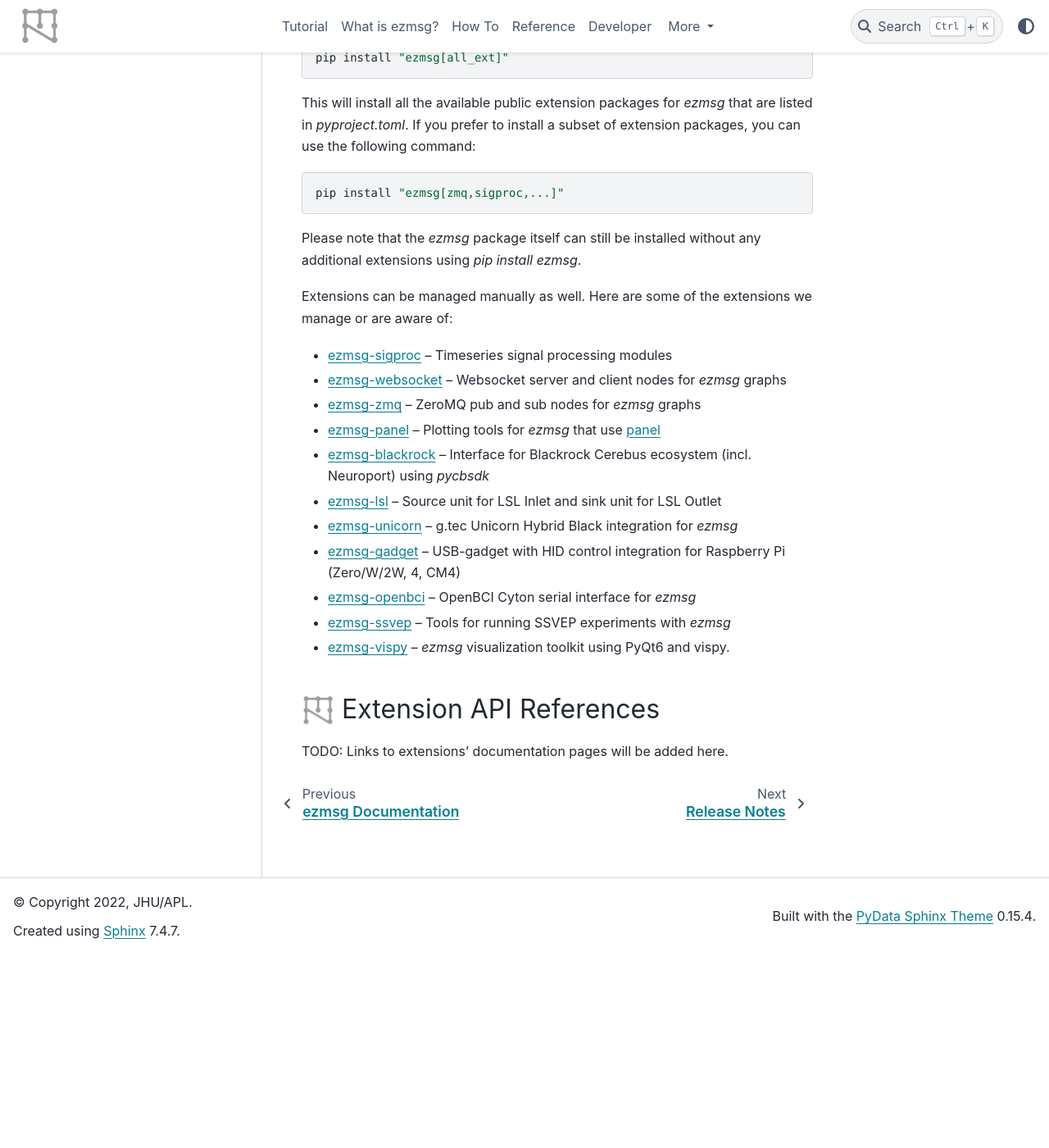
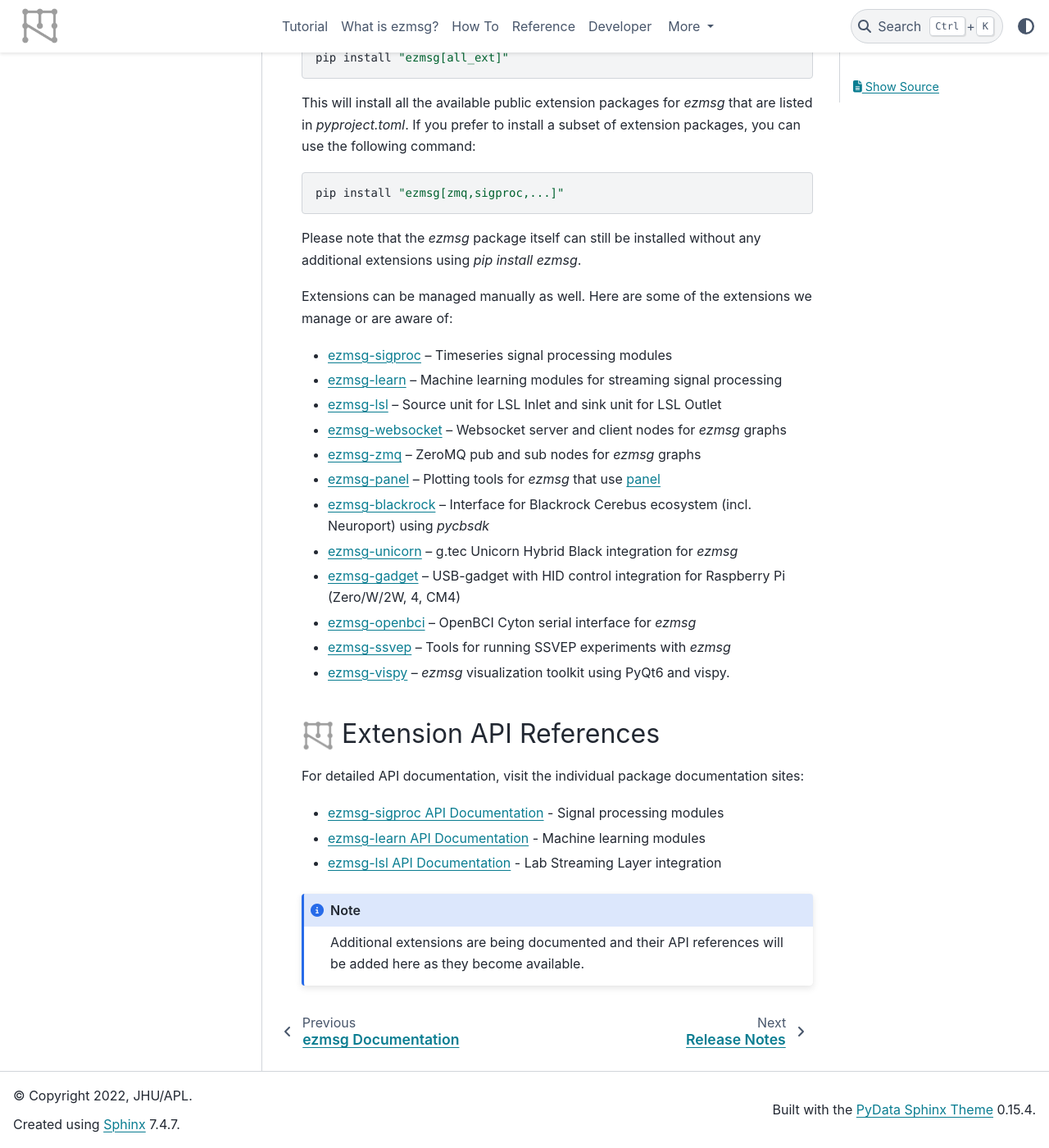
Before and after one commit to ezmsg-org/ezmsg-org.github.io, a Sphinx documentation site: the page built from docs/source/extensions/content-extensions.rst, in a window 1280 px wide and 1400 px high, scrolled down 236 px. Shown: the whole window at 82% size. Built offline with Sphinx 7.4.7 and the PyData theme 0.15.4, drawn with Linux system fonts in a browser that asks for light colours.

Commit message:
Update links

```diff
--- a/docs/source/extensions/content-extensions.rst
+++ b/docs/source/extensions/content-extensions.rst
@@ -20,11 +20,12 @@
 Extensions can be managed manually as well. Here are some of the extensions we manage or are aware of:
 
 - `ezmsg-sigproc <https://github.com/ezmsg-org/ezmsg-sigproc>`_ -- Timeseries signal processing modules
+- `ezmsg-learn <https://github.com/ezmsg-org/ezmsg-learn>`_ -- Machine learning modules for streaming signal processing
+- `ezmsg-lsl <https://github.com/ezmsg-org/ezmsg-lsl>`_ -- Source unit for LSL Inlet and sink unit for LSL Outlet
 - `ezmsg-websocket <https://github.com/ezmsg-org/ezmsg-websocket>`_ -- Websocket server and client nodes for `ezmsg` graphs
 - `ezmsg-zmq <https://github.com/ezmsg-org/ezmsg-zmq>`_ -- ZeroMQ pub and sub nodes for `ezmsg` graphs
 - `ezmsg-panel <https://github.com/griffinmilsap/ezmsg-panel>`_ -- Plotting tools for `ezmsg` that use `panel <https://github.com/holoviz/panel>`_
 - `ezmsg-blackrock <https://github.com/griffinmilsap/ezmsg-blackrock>`_ -- Interface for Blackrock Cerebus ecosystem (incl. Neuroport) using `pycbsdk`
-- `ezmsg-lsl <https://github.com/ezmsg-org/ezmsg-lsl>`_ -- Source unit for LSL Inlet and sink unit for LSL Outlet
 - `ezmsg-unicorn <https://github.com/griffinmilsap/ezmsg-unicorn>`_ -- g.tec Unicorn Hybrid Black integration for `ezmsg`
 - `ezmsg-gadget <https://github.com/griffinmilsap/ezmsg-gadget>`_ -- USB-gadget with HID control integration for Raspberry Pi (Zero/W/2W, 4, CM4)
 - `ezmsg-openbci <https://github.com/griffinmilsap/ezmsg-openbci>`_ -- OpenBCI Cyton serial interface for `ezmsg`
@@ -34,7 +35,14 @@
 |ezmsg_logo_small| Extension API References
 ***********************************************
 
-TODO: Links to extensions' documentation pages will be added here.
+For detailed API documentation, visit the individual package documentation sites:
+
+* `ezmsg-sigproc API Documentation <https://www.ezmsg.org/ezmsg-sigproc/>`_ - Signal processing modules
+* `ezmsg-learn API Documentation <https://www.ezmsg.org/ezmsg-learn/>`_ - Machine learning modules
+* `ezmsg-lsl API Documentation <https://www.ezmsg.org/ezmsg-lsl/>`_ - Lab Streaming Layer integration
+
+.. note::
+   Additional extensions are being documented and their API references will be added here as they become available.
 
 .. |ezmsg_logo_small| image:: ../_static/_images/ezmsg_logo.png
   :width: 40
```
